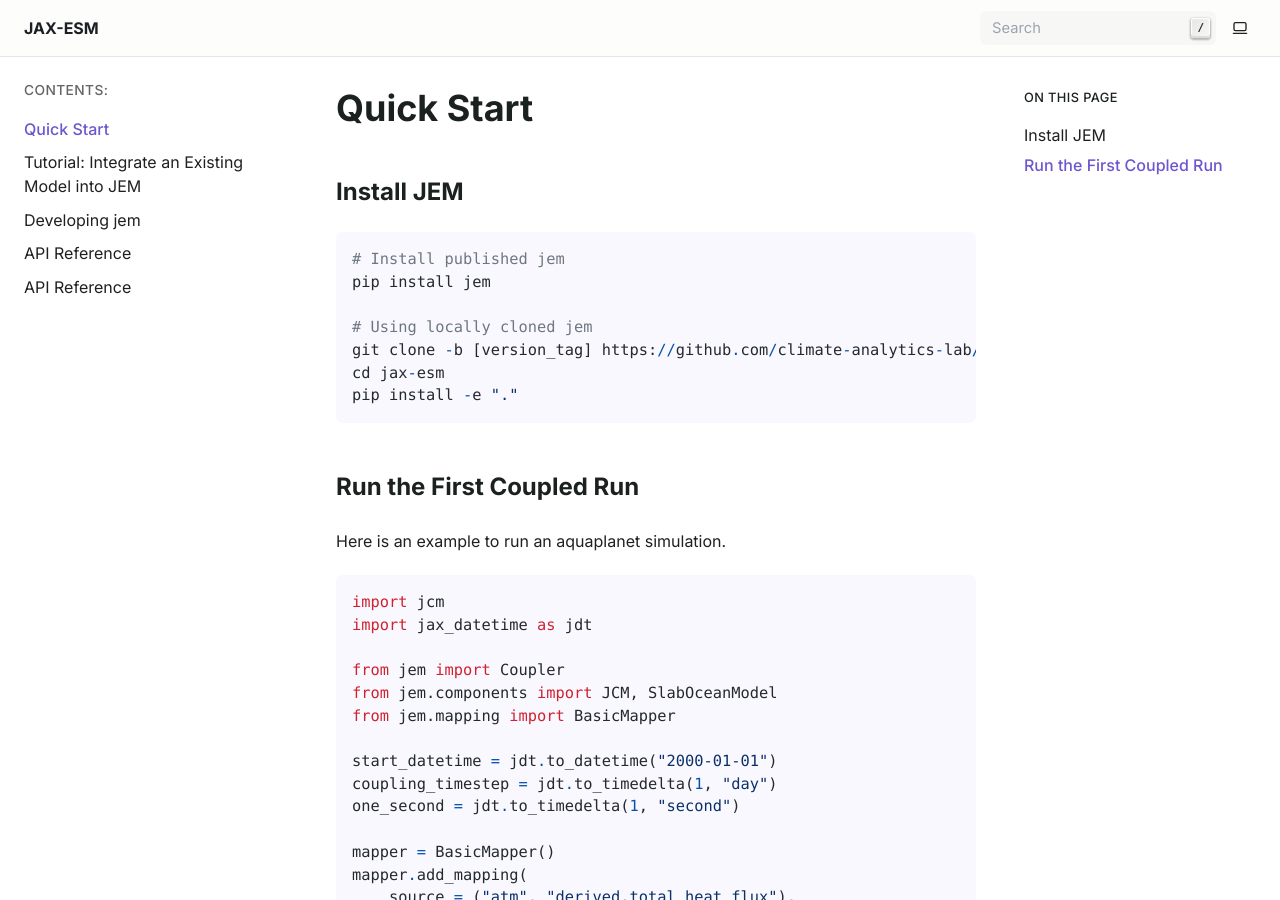
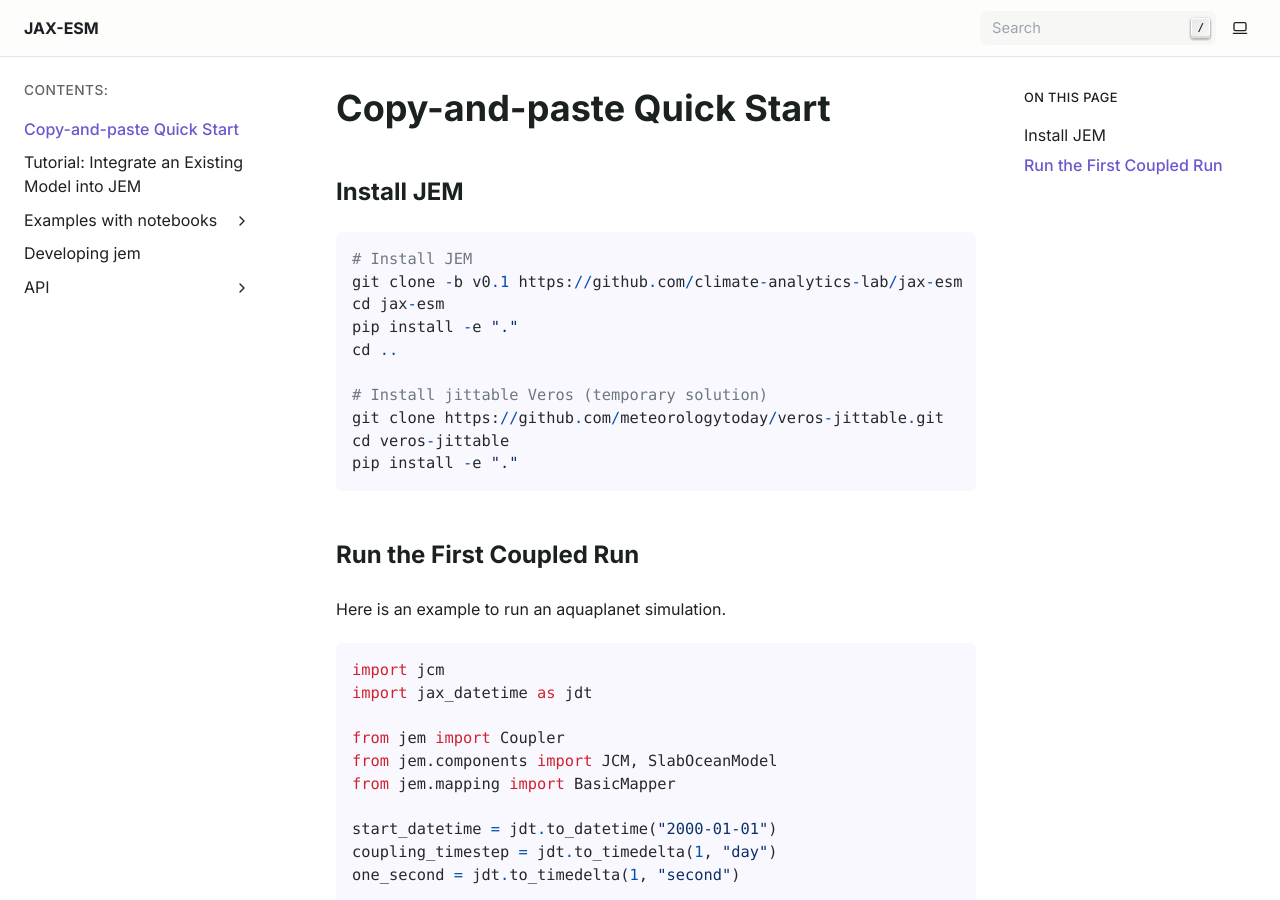
Before and after one commit to climate-analytics-lab/jax-esm, a Sphinx documentation site: the page built from docs/source/quick_start.rst, in a window 1280 px wide and 900 px high. Built offline with Sphinx 7.4.7, drawn with Linux system fonts in a browser that asks for light colours; pages that are not in the unit, such as notebooks, are missing from menus.

```diff
--- a/docs/source/api.rst
+++ b/docs/source/api.rst
@@ -5,7 +5,5 @@ API Reference
    :toctree: generated
    :recursive:
 
-   jem.Grid
-   jem.GridSpecification
-   jem.Transformer
-   jem.IdentityTransformer
+   jem.base.coupler.Coupler
+   jem.base.typing
--- a/docs/source/index.rst
+++ b/docs/source/index.rst
@@ -17,9 +17,10 @@ documentation for details.
 
    quick_start
    tutorial
+   examples
+
    developers
-   api
-   api_automodule
+   api_superset
 
 Indices and tables
 ==================
--- a/docs/source/quick_start.rst
+++ b/docs/source/quick_start.rst
@@ -1,5 +1,5 @@
-Quick Start
-=============
+Copy-and-paste Quick Start
+==========================
 
 
 Install JEM
@@ -8,12 +8,15 @@ Install JEM
 
 .. code-block::
 
-    # Install published jem
-    pip install jem
+    # Install JEM
+    git clone -b v0.1 https://github.com/climate-analytics-lab/jax-esm
+    cd jax-esm
+    pip install -e "."
+    cd ..
 
-    # Using locally cloned jem
-    git clone -b [version_tag] https://github.com/climate-analytics-lab/jax-esm
-    cd jax-esm
+    # Install jittable Veros (temporary solution)
+    git clone https://github.com/meteorologytoday/veros-jittable.git
+    cd veros-jittable
     pip install -e "."
 
 
```
Also changed, not shown: README.md (+12 -1 lines), docs/source/api_superset.rst (added, +9 -0 lines), docs/source/examples.rst (added, +23 -0 lines).
